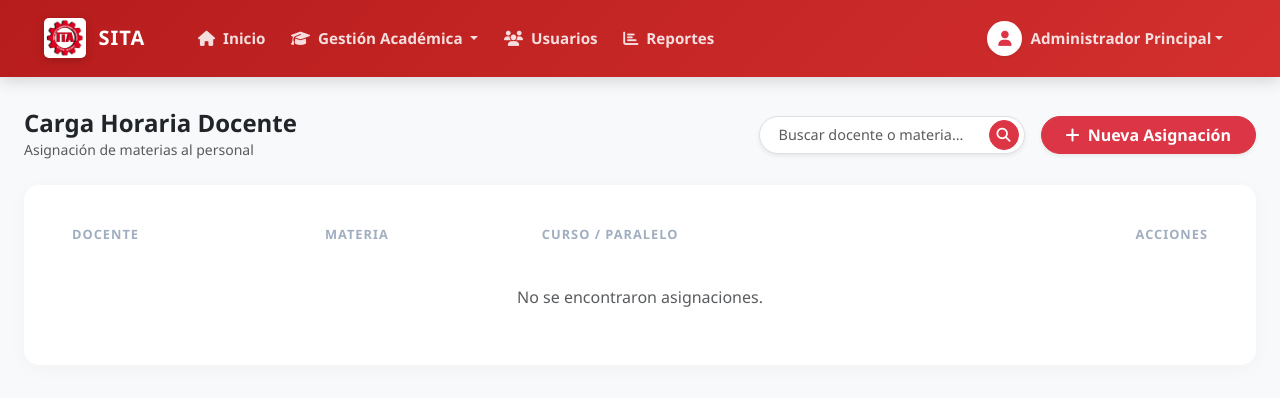
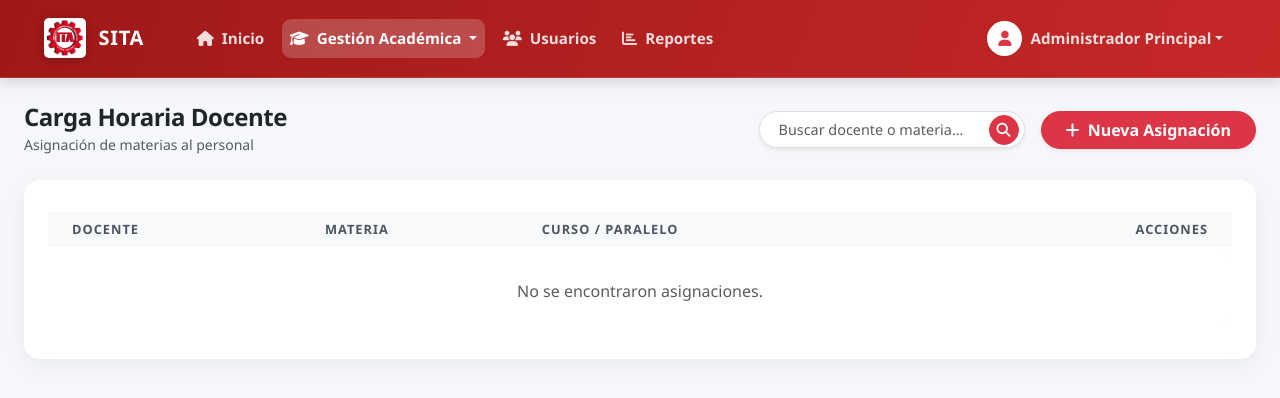
Before and after one commit to quisbertfabio6/sita, a Laravel app: page /admin/asignaciones in a window 1280 px wide. Shown: the top 398 px of the page. Run offline with Laravel 12, Linux system fonts and the light colour scheme; a user stored in the database is signed in; data comes from the database, SQL or seed files in the repository; data that the repository does not hold is empty.

Commit message:
Fase 5: integrar estilos y navegacion accesible con estado activo

```diff
--- a/resources/views/layouts/app.blade.php
+++ b/resources/views/layouts/app.blade.php
@@ -92,8 +92,10 @@
             padding-bottom: 2rem;
         }
     </style>
+    <link href="{{ asset('css/sita-ui.css') }}" rel="stylesheet">
 </head>
-<body>
+<body class="sita-app">
+    <a class="sita-skip-link" href="#contenido-principal">Saltar al contenido principal</a>
 
     <nav class="navbar navbar-expand-lg navbar-ita sticky-top">
         <div class="container-fluid">
@@ -112,12 +114,12 @@
 
                     @if(Auth::user()->rol->nombre == 'administrador')
                         <li class="nav-item">
-                            <a class="nav-link" href="{{ route('admin.dashboard') }}">
+                            <a class="nav-link {{ request()->routeIs('admin.dashboard') ? 'active' : '' }}" href="{{ route('admin.dashboard') }}" @if(request()->routeIs('admin.dashboard')) aria-current="page" @endif>
                                 <i class="fas fa-home me-1"></i> Inicio
                             </a>
                         </li>
                         <li class="nav-item dropdown">
-                            <a class="nav-link dropdown-toggle" href="#" id="academicoMenu" role="button" data-bs-toggle="dropdown" aria-expanded="false">
+                            <a class="nav-link dropdown-toggle {{ request()->routeIs('cursos.*', 'materias.*', 'asignaciones.*') ? 'active' : '' }}" href="#" id="academicoMenu" role="button" data-bs-toggle="dropdown" aria-expanded="false">
                                 <i class="fas fa-graduation-cap me-1"></i> Gestión Académica
                             </a>
                             <ul class="dropdown-menu" aria-labelledby="academicoMenu">
@@ -127,52 +129,52 @@
                             </ul>
                         </li>
                         <li class="nav-item">
-                            <a class="nav-link" href="{{ route('usuarios.index') }}">
+                            <a class="nav-link {{ request()->routeIs('usuarios.index') ? 'active' : '' }}" href="{{ route('usuarios.index') }}" @if(request()->routeIs('usuarios.index')) aria-current="page" @endif>
                                 <i class="fas fa-users me-1"></i> Usuarios
                             </a>
                         </li>
                         <li class="nav-item">
-                            <a class="nav-link" href="{{ route('reportes.index') }}">
+                            <a class="nav-link {{ request()->routeIs('reportes.index') ? 'active' : '' }}" href="{{ route('reportes.index') }}" @if(request()->routeIs('reportes.index')) aria-current="page" @endif>
                                 <i class="fas fa-chart-bar me-1"></i> Reportes
                             </a>
                         </li>
 
                     @elseif(Auth::user()->rol->nombre == 'jefe_carrera')
                         <li class="nav-item">
-                            <a class="nav-link" href="{{ route('jefe.dashboard') }}">
+                            <a class="nav-link {{ request()->routeIs('jefe.dashboard') ? 'active' : '' }}" href="{{ route('jefe.dashboard') }}" @if(request()->routeIs('jefe.dashboard')) aria-current="page" @endif>
                                 <i class="fas fa-home me-1"></i> Inicio
                             </a>
                         </li>
                         <li class="nav-item">
-                            <a class="nav-link" href="{{ route('jefe.licencias') }}">
+                            <a class="nav-link {{ request()->routeIs('jefe.licencias') ? 'active' : '' }}" href="{{ route('jefe.licencias') }}" @if(request()->routeIs('jefe.licencias')) aria-current="page" @endif>
                                 <i class="fas fa-file-signature me-1"></i> Licencias
                             </a>
                         </li>
                         <li class="nav-item">
-                            <a class="nav-link" href="{{ route('jefe.reportes.index') }}">
+                            <a class="nav-link {{ request()->routeIs('jefe.reportes.index') ? 'active' : '' }}" href="{{ route('jefe.reportes.index') }}" @if(request()->routeIs('jefe.reportes.index')) aria-current="page" @endif>
                                 <i class="fas fa-chart-bar me-1"></i> Reportes
                             </a>
                         </li>
 
                     @elseif(Auth::user()->rol->nombre == 'docente')
                         <li class="nav-item">
-                            <a class="nav-link" href="{{ route('docente.dashboard') }}">
+                            <a class="nav-link {{ request()->routeIs('docente.dashboard') ? 'active' : '' }}" href="{{ route('docente.dashboard') }}" @if(request()->routeIs('docente.dashboard')) aria-current="page" @endif>
                                 <i class="fas fa-home me-1"></i> Inicio
                             </a>
                         </li>
                         @elseif(Auth::user()->rol->nombre == 'estudiante')
                         <li class="nav-item">
-                            <a class="nav-link" href="{{ route('estudiante.dashboard') }}">
+                            <a class="nav-link {{ request()->routeIs('estudiante.dashboard') ? 'active' : '' }}" href="{{ route('estudiante.dashboard') }}" @if(request()->routeIs('estudiante.dashboard')) aria-current="page" @endif>
                                 <i class="fas fa-home me-1"></i> Inicio
                             </a>
                         </li>
                         <li class="nav-item">
-                            <a class="nav-link" href="{{ route('estudiante.asistencias') }}">
+                            <a class="nav-link {{ request()->routeIs('estudiante.asistencias') ? 'active' : '' }}" href="{{ route('estudiante.asistencias') }}" @if(request()->routeIs('estudiante.asistencias')) aria-current="page" @endif>
                                 <i class="fas fa-user-check me-1"></i> Mis Asistencias
                             </a>
                         </li>
                         <li class="nav-item">
-                            <a class="nav-link" href="{{ route('estudiante.licencias') }}">
+                            <a class="nav-link {{ request()->routeIs('estudiante.licencias') ? 'active' : '' }}" href="{{ route('estudiante.licencias') }}" @if(request()->routeIs('estudiante.licencias')) aria-current="page" @endif>
                                 <i class="fas fa-file-medical me-1"></i> Mis Licencias
                             </a>
                         </li>
@@ -204,7 +206,7 @@
         </div>
     </nav>
 
-    <main class="main-content">
+    <main class="main-content" id="contenido-principal" tabindex="-1">
         <div class="container-fluid px-4">
             @yield('contenido')
         </div>
```
